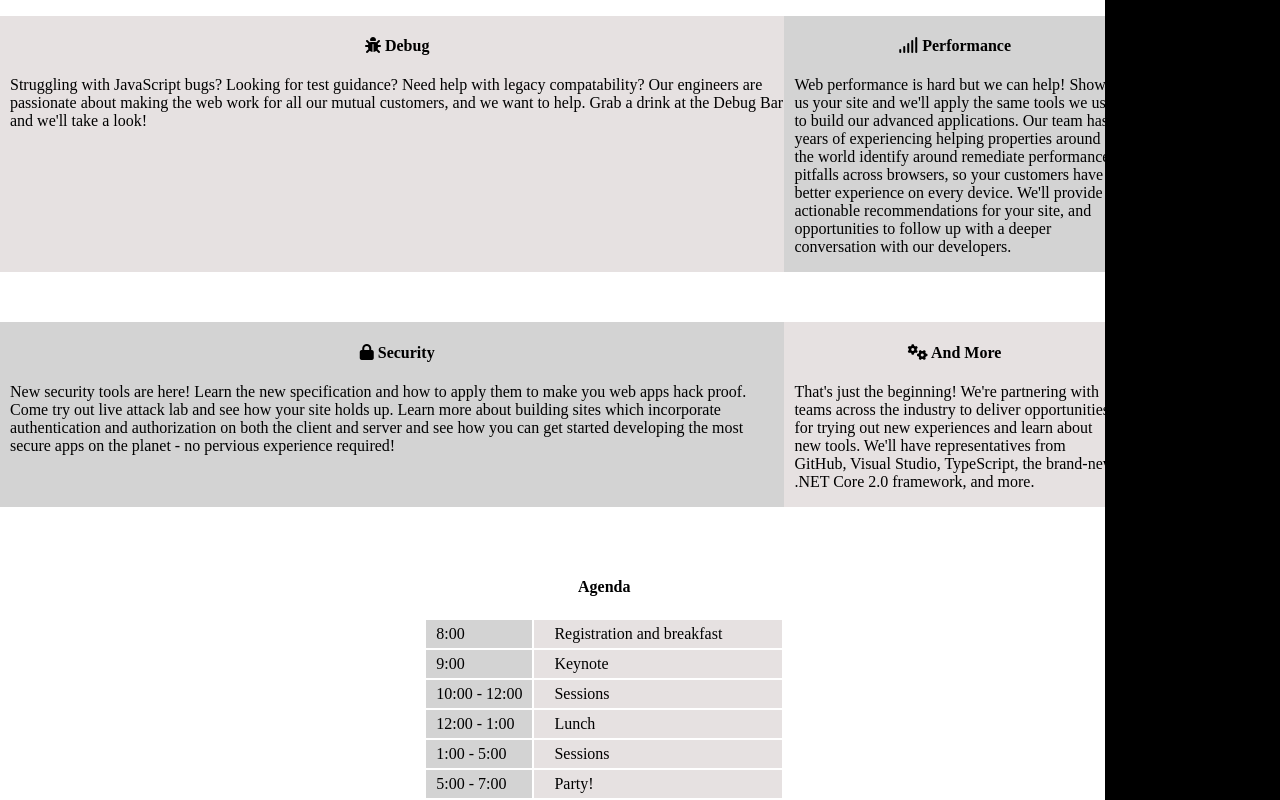
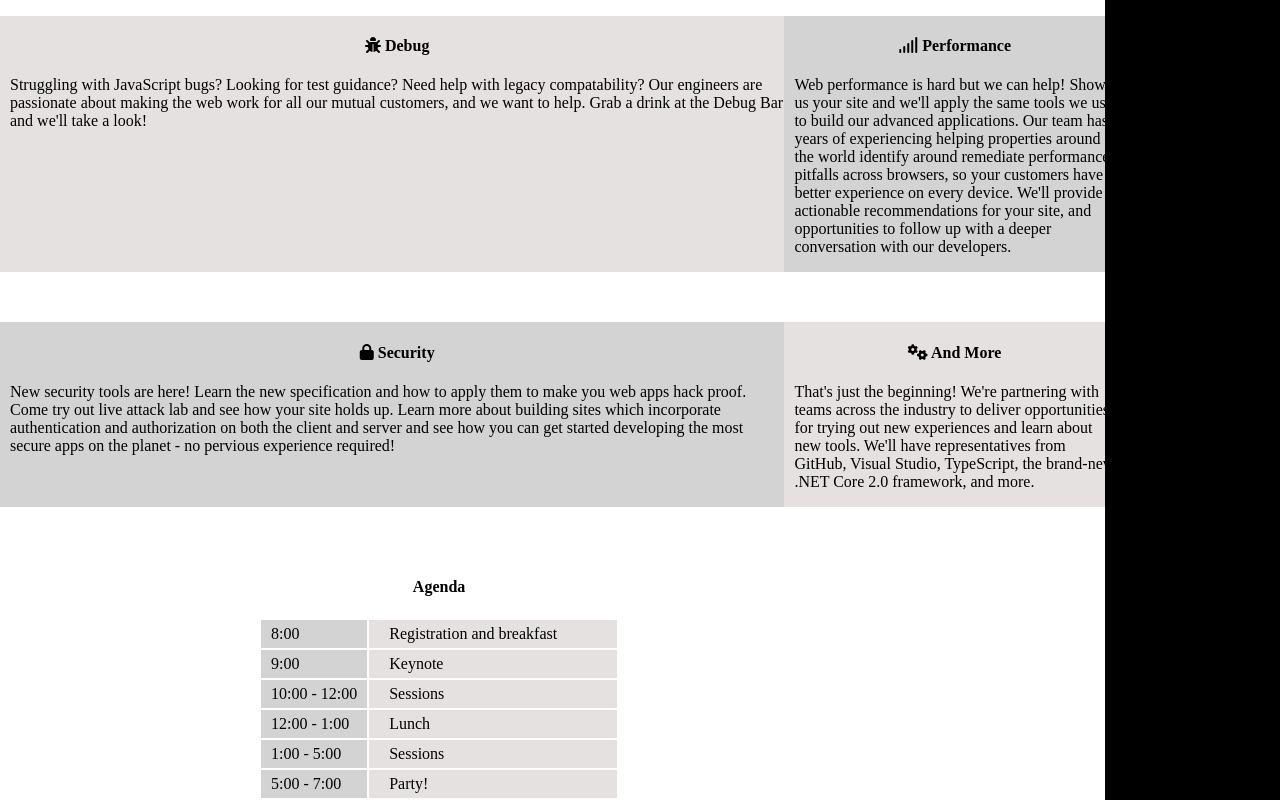
Before and after one commit to troyhagen8/Lab-2, a plain HTML site: page index.html in a window 1280 px wide. Shown: the part 1130-1930 px from the top of the page. Drawn offline with Linux system fonts and the light colour scheme.

Commit message:
table column change

```diff
--- a/styles.css
+++ b/styles.css
@@ -120,7 +120,7 @@ li>a:hover{
 }
 
 .ten{
-    grid-column: 3;
+    grid-column: 2;
     grid-row: 6;
     margin-top: 50px;
 }
```
